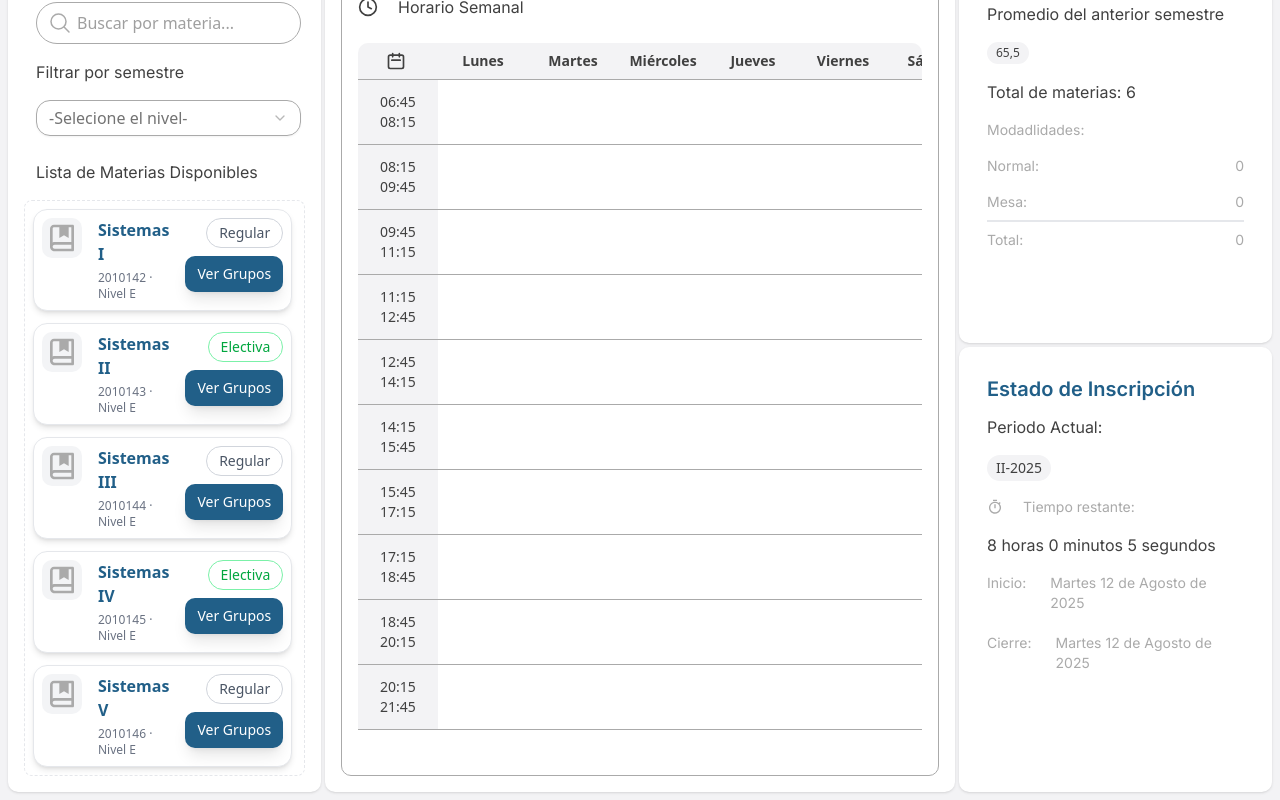
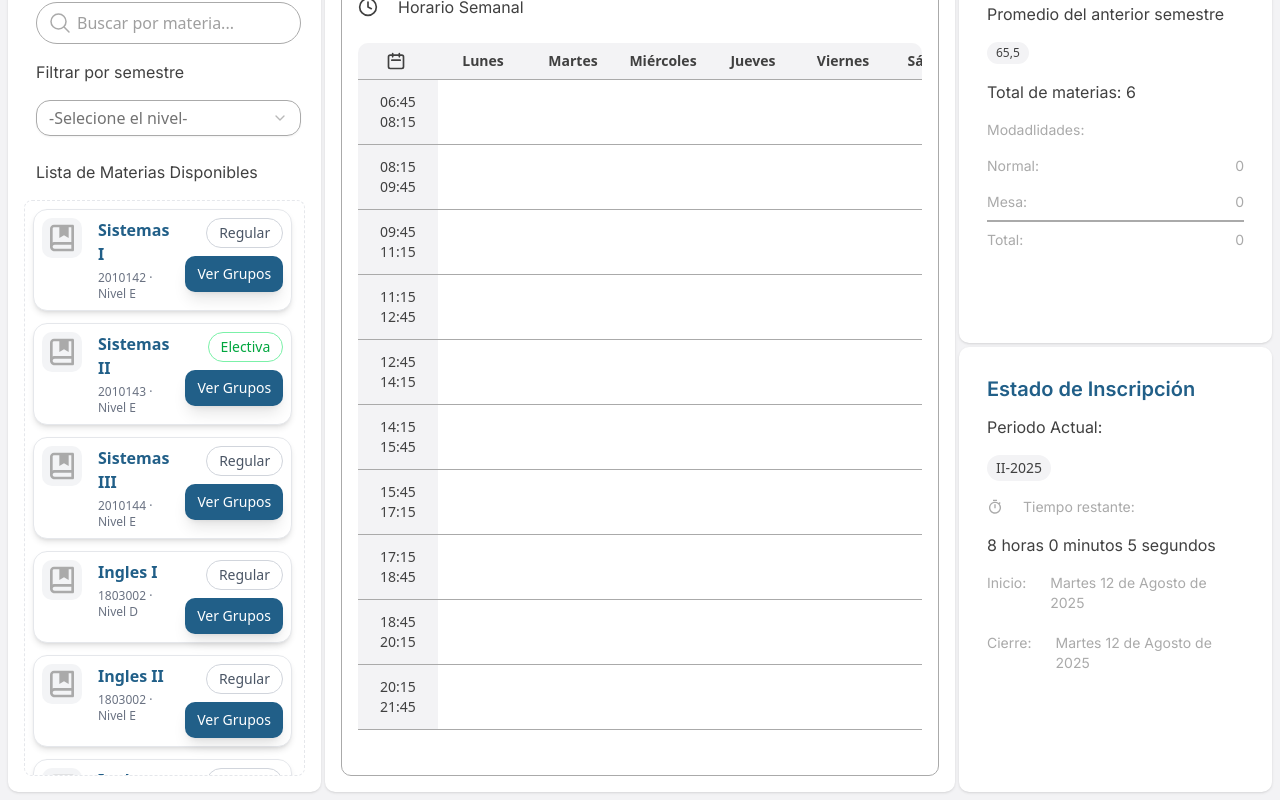
Before and after one commit to rolando2012/InscripcionesUmssFront, a Next.js app: page /inscripciones in a window 1280 px wide. Shown: the part 195-995 px from the top of the page. Built offline with nearby package versions, Linux system fonts and the light colour scheme; a web font is replaced by a local one.

Commit message:
feat: actualizar estilos y mejorar la presentación de componentes en la inscripción y modal

```diff
--- a/src/components/inscripciones/inscripcion/CourseCard/CourseCard.tsx
+++ b/src/components/inscripciones/inscripcion/CourseCard/CourseCard.tsx
@@ -19,10 +19,10 @@ export const CourseCard: React.FC<{
         <div className="flex items-start justify-between gap-4">
           <div className="flex items-start gap-4 flex-1">
             <div className="w-10 h-10 bg-gray-100 rounded-lg flex items-center justify-center shrink-0">
-              <RiBookMarkedLine className="w-8 h-8 text-[var(--color-secondary)]" />
+              <RiBookMarkedLine className="w-8 h-8 text-secondary" />
             </div>
             <div className="flex-1 min-w-0">
-              <h3 className="text-base font-semibold text-[var(--color-primary)] mb-1">
+              <h3 className="text-base font-semibold text-primary mb-1">
                 {title}
               </h3>
               <p className="text-xs text-gray-500">
@@ -40,8 +40,8 @@ export const CourseCard: React.FC<{
             <button
               onClick={() => setIsModalOpen(true)}
               className="py-2 px-3 text-sm font-medium text-white rounded-lg transition-all
-                       transform hover:scale-105 active:scale-95 shadow-lg hover:shadow-xl
-                       bg-[var(--color-primary)] hover:opacity-90"
+                      transform hover:scale-105 active:scale-95 shadow-lg hover:shadow-xl
+                      bg-primary hover:opacity-90"
             >
               Ver Grupos
             </button>
--- a/src/components/modals/inscripcion/GroupCard/GroupCard.tsx
+++ b/src/components/modals/inscripcion/GroupCard/GroupCard.tsx
@@ -23,7 +23,7 @@ export const GroupCard: React.FC<GroupCardProps> = ({ group, isSelected, onClick
       className={`
         w-full text-left p-4 rounded-xl border-2 transition-all
         ${isSelected
-          ? 'border-[var(--color-primary)] bg-blue-50'
+          ? 'border-primary bg-blue-50'
           : 'border-gray-200 bg-white hover:border-gray-300'
         }
       `}
@@ -32,7 +32,7 @@ export const GroupCard: React.FC<GroupCardProps> = ({ group, isSelected, onClick
         <div className={`
           w-5 h-5 rounded-full border-2 flex items-center justify-center mt-0.5 shrink-0
           ${isSelected
-            ? 'border-[var(--color-primary)] bg-[var(--color-primary)]'
+            ? 'border-primary bg-primary'
             : 'border-gray-400'
           }
         `}>
@@ -42,7 +42,7 @@ export const GroupCard: React.FC<GroupCardProps> = ({ group, isSelected, onClick
         </div>
 
         <div className="flex-1">
-          <h4 className="font-semibold text-[var(--color-black)] mb-2">{group.name}</h4>
+          <h4 className="font-semibold text-black mb-2">{group.name}</h4>
 
           <div className="flex items-center gap-2 text-sm text-gray-600 mb-1">
             <RiUserLine className="w-4 h-4" />
--- a/src/components/modals/inscripcion/ModalidadOption/ModalidadOption.tsx
+++ b/src/components/modals/inscripcion/ModalidadOption/ModalidadOption.tsx
@@ -24,7 +24,7 @@ export const ModalidadOption: React.FC<ModalidadOptionProps> = ({
       className={`
         w-full text-left p-4 rounded-xl border-2 transition-all
         ${isSelected
-          ? 'border-[var(--color-primary)] bg-blue-50'
+          ? 'border-primary bg-blue-50'
           : 'border-gray-200 bg-white hover:border-gray-300'
         }
       `}
@@ -33,7 +33,7 @@ export const ModalidadOption: React.FC<ModalidadOptionProps> = ({
         <div className={`
           w-5 h-5 rounded-full border-2 flex items-center justify-center mt-0.5 shrink-0
           ${isSelected
-            ? 'border-[var(--color-primary)] bg-[var(--color-primary)]'
+            ? 'border-primary bg-primary'
             : 'border-gray-400'
           }
         `}>
@@ -44,7 +44,7 @@ export const ModalidadOption: React.FC<ModalidadOptionProps> = ({
 
         <div className="flex-1">
           <div className="flex items-center gap-2 mb-1">
-            <h4 className="font-semibold text-[var(--color-black)]">{title}</h4>
+            <h4 className="font-semibold text-black">{title}</h4>
             <span className="px-2 py-0.5 bg-gray-100 text-gray-600 text-xs rounded-md">
               {subtitle}
             </span>
--- a/src/components/sections/Horario/Horario.tsx
+++ b/src/components/sections/Horario/Horario.tsx
@@ -52,7 +52,7 @@ export const Horario: React.FC<HorarioProps> = () => {
           <table className="w-full min-w-[600px]">
             <thead className="sticky top-0 bg-white z-10 ">
               <tr>
-                <th className="border-b border-secondary bg-backg px-2 py-2 text-xs lg:text-sm font-semibold text-letras text-center min-w-[80px]">
+                <th className="border-b border-secondary bg-backg px-2 py-2 text-xs lg:text-sm font-semibold text-letras text-center min-w-20">
                   <div className="flex items-center justify-center">
                     <svg className="w-4 h-4 lg:w-5 lg:h-5 mr-1" fill="none" stroke="currentColor" viewBox="0 0 24 24">
                       <path strokeLinecap="round" strokeLinejoin="round" strokeWidth={2} d="M8 7V3m8 4V3m-9 8h10M5 21h14a2 2 0 002-2V7a2 2 0 00-2-2H5a2 2 0 00-2 2v12a2 2 0 002 2z" />
--- a/src/components/sections/Informacion/Informacion.tsx
+++ b/src/components/sections/Informacion/Informacion.tsx
@@ -21,7 +21,7 @@ export const Informacion: React.FC<InformacionProps> = () => {
             <Parrafo parrafo="0" className="m-0 leading-none" />
       </div>
 
-      <hr className="mx-3 border border-gray-200" />
+      <hr className="mx-3 border border-secondary" />
 
       <div className="flex items-end justify-between">
             <Parrafo parrafo="Total:" className="m-0 leading-none" />
--- a/src/components/sections/Inscripcion/Inscripcion.tsx
+++ b/src/components/sections/Inscripcion/Inscripcion.tsx
@@ -69,25 +69,22 @@ export const Inscripcion: React.FC<InscripcionProps> = () => {
 
             />
             <CourseCard
-              title="Sistemas IV"
-              code="2010145"
-              level="Nivel E"
-              tipo="Electiva"
-
+              title="Ingles I"
+              code="1803002"
+              level="Nivel D"
+              tipo="Regular"
             />
             <CourseCard
-              title="Sistemas V"
-              code="2010146"
+              title="Ingles II"
+              code="1803002"
               level="Nivel E"
               tipo="Regular"
-
             />
-            <CourseCard
-              title="Sistemas VI"
-              code="2010147"
-              level="Nivel E"
-              tipo="Electiva"
-
+              <CourseCard
+              title="Ingles III"
+              code="1803002"
+              level="Nivel F"
+              tipo="Regular"
             />
           </div>
         </div>
```
Also changed, not shown: src/components/modals/inscripcion/ModalInscripcion/ModalInscripcion.tsx (+10 -10 lines).
